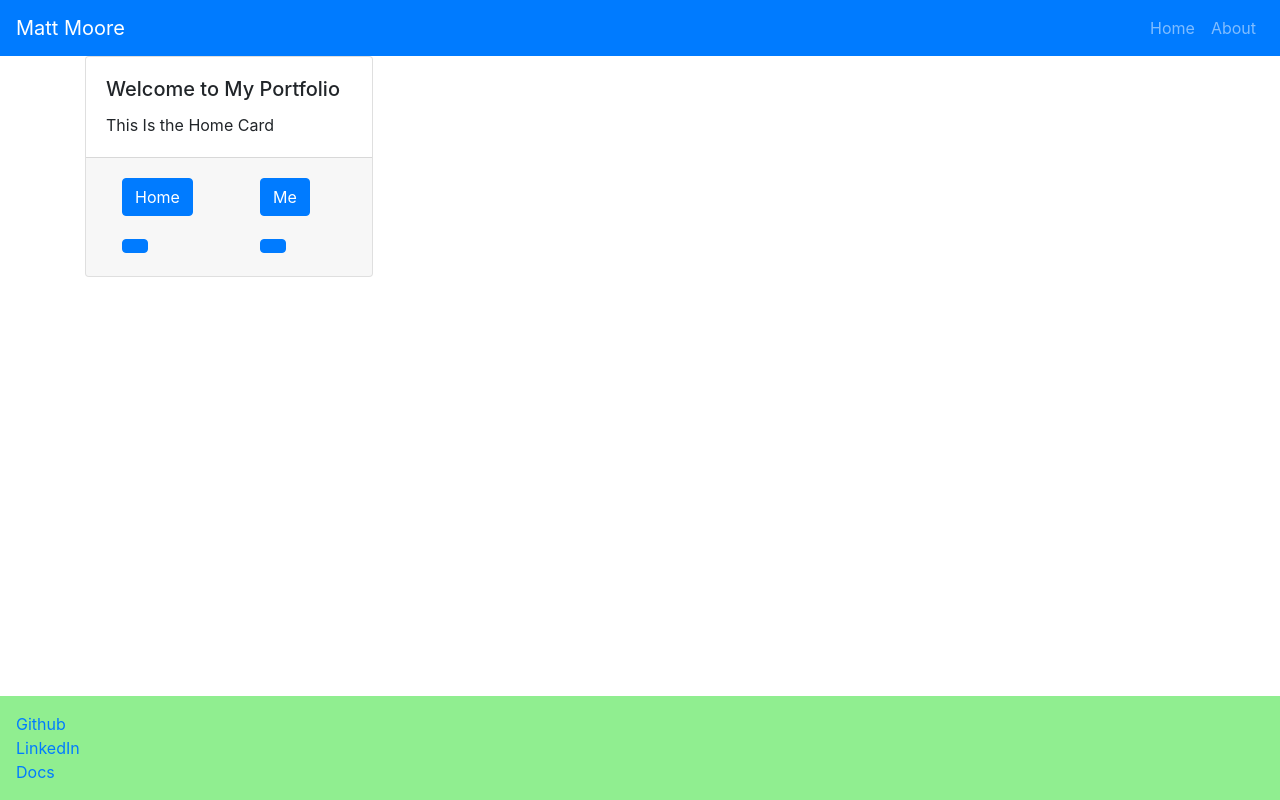
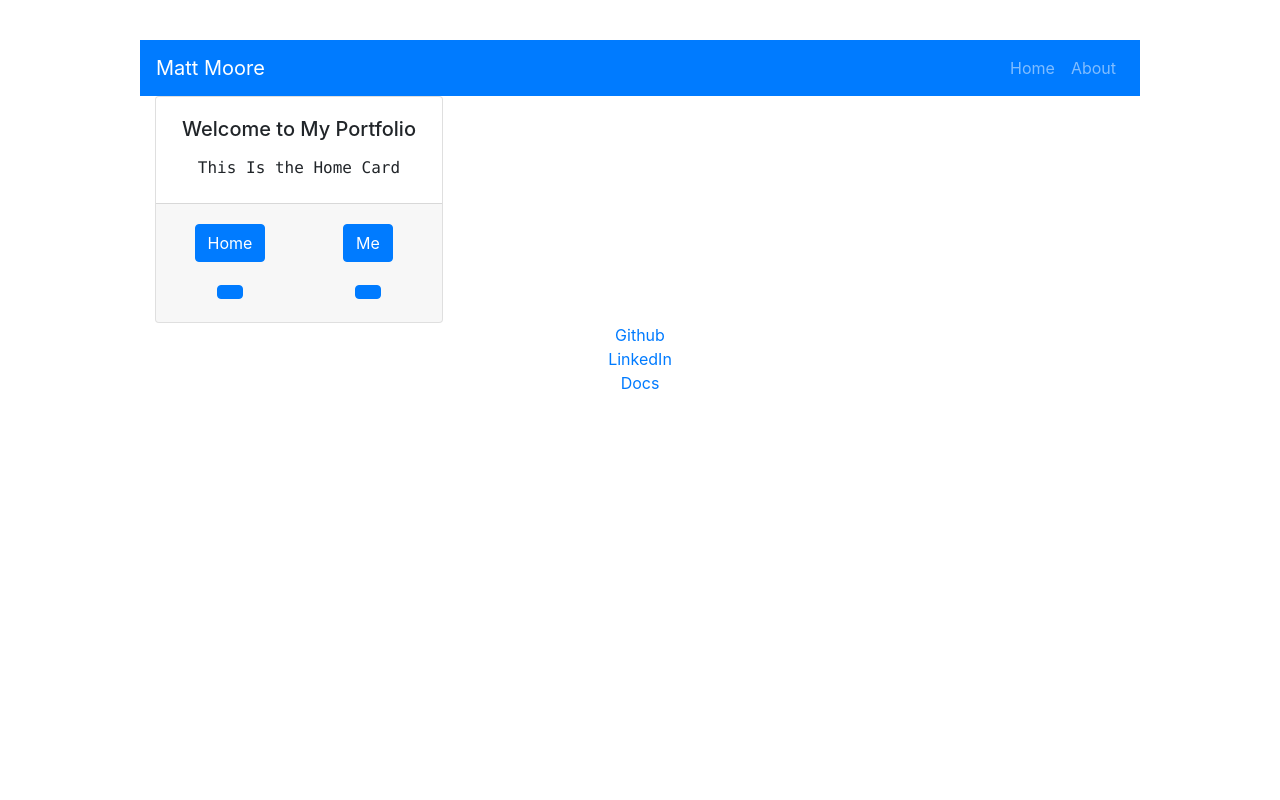
Before and after one commit to mmmoore1313/mattmoore.github.io, a React (Create React App) app: page /#/ in a window 1280 px wide. Built offline with nearby package versions, Linux system fonts and the light colour scheme.

Commit message:
Added some files and refactored some others

```diff
--- a/src/App.css
+++ b/src/App.css
@@ -1,40 +1,19 @@
-.App {
+.app {
+  display: flex;
+  margin: 0 auto;
+  max-width: 1200px;
+  padding: 0 15px;
+  min-height: 100vh;
+  border-top: 10px;
+  flex-direction: column;
+  background-color: #ffffff;
   text-align: center;
 }
-Button {
-  color: lightgreen;
-}
-.App-logo {
-  height: 40vmin;
-  pointer-events: none;
-}
 
-@media (prefers-reduced-motion: no-preference) {
-  .App-logo {
-    animation: App-logo-spin infinite 20s linear;
+@media (min-width: 800px) {
+  .app {
+    padding: 0 100px;
+    margin-top: 5vh;
+    min-height: 90vh;
   }
 }
-
-.App-header {
-  background-color: #282c34;
-  min-height: 100vh;
-  display: flex;
-  flex-direction: column;
-  align-items: center;
-  justify-content: center;
-  font-size: calc(10px + 2vmin);
-  color: white;
-}
-
-.App-link {
-  color: #61dafb;
-}
-
-@keyframes App-logo-spin {
-  from {
-    transform: rotate(0deg);
-  }
-  to {
-    transform: rotate(360deg);
-  }
-}
--- a/src/App.js
+++ b/src/App.js
@@ -1,22 +1,26 @@
 import React from 'react'
-import { Route, withRouter } from 'react-router-dom'
+import { BrowserRouter as Router, Switch, Route, withRouter } from 'react-router-dom'
 import './App.css';
 
 // styles
 import "bootstrap/scss/bootstrap.scss";
 
 // routes
-import Home from './components/routes/Home'
+import Home from './components/routes/Home/Home'
 import About from './components/routes/About'
 
-const App = props => (
-  <React.Fragment>
-    <div className="App">
-      {props.location.state ? props.location.state.msg : null}
-    </div>
-    <Route exact path='/' component={Home} />
-    <Route exact path='/About' component={About} />
-  </React.Fragment>
-)
+function App(props) {
+  return (
+    <Router>
+      <div className="app">
+        {props.location.state ? props.location.state.msg : null}
+        <Switch>
+          <Route exact path='/' component={Home} />
+          <Route exact path='/About' component={About} />
+        </Switch>
+      </div>
+    </Router>
+  )
+}
 
 export default withRouter(App)
--- a/src/components/routes/Home.js
+++ b/src/components/routes/Home/Home.js
@@ -1,6 +1,6 @@
 import React from 'react'
 // import { Link } from 'react-router-dom'
-import Layout from '../shared/layout'
+import Layout from '../../shared/layout'
 import { Card, Button, Nav } from 'react-bootstrap'
 
 const Home = () => (
--- /dev/null
+++ b/src/components/routes/Home/index.jsx
@@ -0,0 +1,11 @@
+import React from 'react'
+
+const Home = () => {
+  return (
+    <React.Fragment>
+      Home component
+    </React.Fragment>
+  )
+}
+
+export default Home
--- a/src/index.css
+++ /dev/null
@@ -1,23 +0,0 @@
-body {
-  margin: 0;
-  font-family: -apple-system, BlinkMacSystemFont, 'Segoe UI', 'Roboto', 'Oxygen',
-    'Ubuntu', 'Cantarell', 'Fira Sans', 'Droid Sans', 'Helvetica Neue',
-    sans-serif;
-  -webkit-font-smoothing: antialiased;
-  -moz-osx-font-smoothing: grayscale;
-}
-
-.footer{
-  margin-top: 1rem;
-  padding: 1rem;
-  background-color: lightgreen;
-  position: fixed;
-  bottom: 0;
-  left: 0;
-  width: 100%;
-}
-
-code {
-  font-family: source-code-pro, Menlo, Monaco, Consolas, 'Courier New',
-    monospace;
-}
--- a/src/index.js
+++ b/src/index.js
@@ -1,7 +1,7 @@
 import React from 'react';
 import ReactDOM from 'react-dom';
 import { BrowserRouter, Switch } from 'react-router-dom'
-import './index.css';
+import './index.scss';
 import App from './App';
 import { HashRouter } from 'react-router-dom'
 import reportWebVitals from './reportWebVitals';
--- /dev/null
+++ b/src/index.scss
@@ -0,0 +1,38 @@
+body {
+  margin: 0;
+  font-family: -apple-system, BlinkMacSystemFont, 'Segoe UI', 'Roboto', 'Oxygen',
+    'Ubuntu', 'Cantarell', 'Fira Sans', 'Droid Sans', 'Helvetica Neue',
+    sans-serif;
+  -webkit-font-smoothing: antialiased;
+  -moz-osx-font-smoothing: grayscale;
+}
+
+/* Hide scrollbar for Chrome, Safari and Opera */
+body::-webkit-scrollbar {
+  display: none;
+}
+
+body {
+  -ms-overflow-style: none; /* IE and Edge */
+  scroll-width: none; /* fire fox */
+}
+
+code {
+  font-family: source-code-pro, Menlo, Monaco, Consolas, 'Courier New',
+    monospace;
+}
+
+.container {
+  margin: 0 auto;
+  padding: 0 15px;
+  max-width: 1280px;
+}
+
+p {
+  line-height: 30px;
+  font-family: source-code-pro, Menlo, Monaco, Consolas, "Courier New"
+}
+
+h1, h2 {
+  font-family: "Righteous", cursive;
+}
```
Also changed, not shown: src/logo.svg (deleted).
